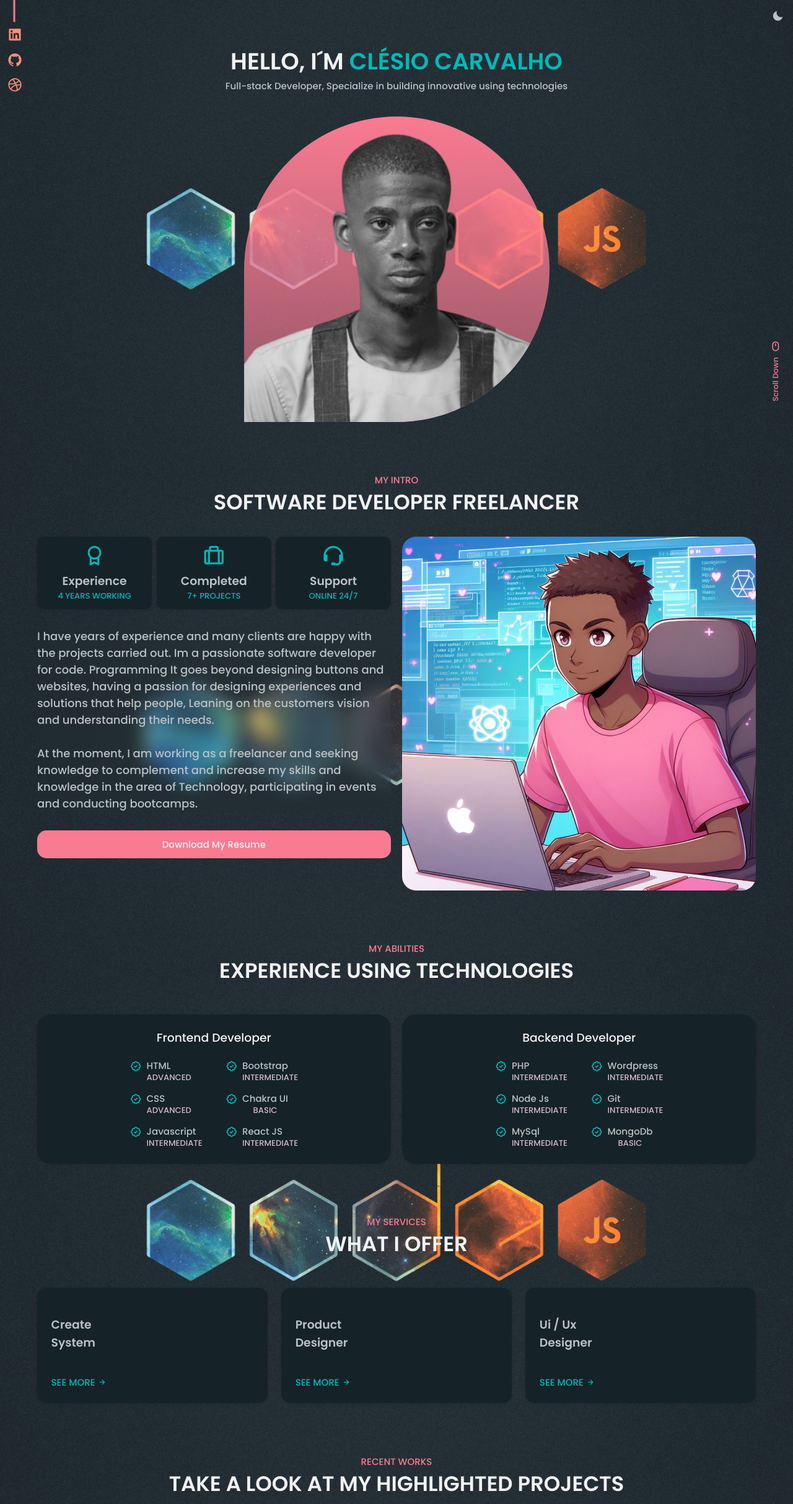
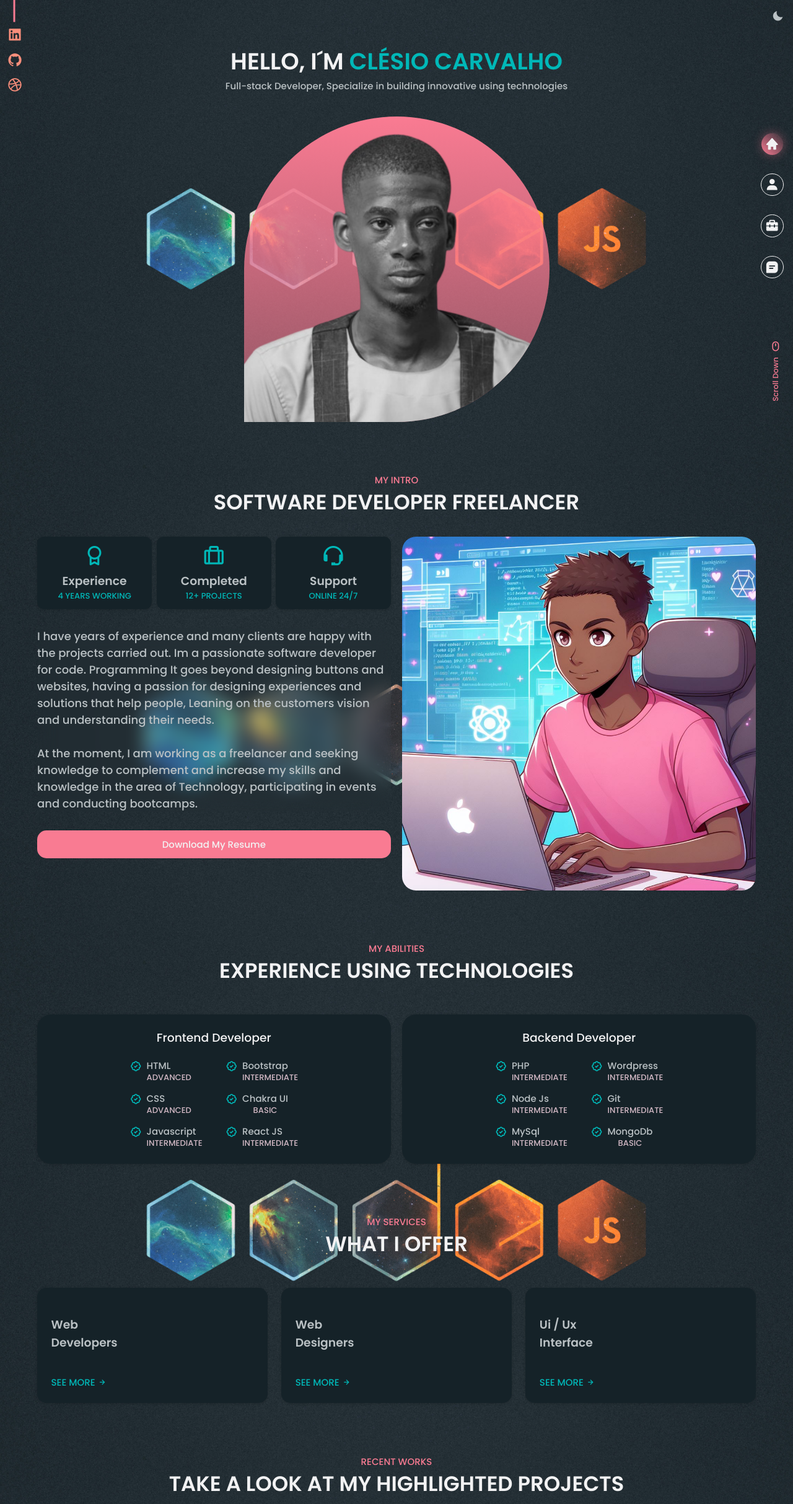
Before and after one commit to Carvalho2019/portfolio, a Next.js app: page / in a window 1280 px wide. Shown: the top 2427 px of the page at 62% size. Built offline with nearby package versions, Linux system fonts and the light colour scheme.

Commit message:
menu lateral for desktop

```diff
--- a/src/components/About/index.tsx
+++ b/src/components/About/index.tsx
@@ -20,7 +20,7 @@ export function About() {
             <div className={styles.box}>
               <i className='bx bx-briefcase-alt'></i>
               <h3>Completed</h3>
-              <span>7+ Projects</span>
+              <span>12+ Projects</span>
             </div>
 
             <div className={styles.box}>
--- a/src/components/Header/styles.module.scss
+++ b/src/components/Header/styles.module.scss
@@ -29,7 +29,6 @@
 
     .navMenu {
       position: fixed;
-      bottom: 1rem;
       background-color: var(--navMenu);
       transition: .4s;
       width: 90%;
@@ -78,6 +77,7 @@
  @media screen  and (max-width:320px){
   .navMenu {
     padding: 1rem 1.5rem;
+    bottom: 1rem;
   }
 }
 
@@ -100,8 +100,47 @@
       max-width: 100vw;
 
       .navMenu {
-        display: none;
-        opacity: 0;
+       /* display: none;
+        opacity: 0;*/
+      display: flex;
+      flex-direction: column;
+      position: fixed;
+      right: .0rem;
+      top: 25%;
+      //bottom: 0;
+      background-color: transparent;
+      transition: .4s;
+      width: 0%;
+      border-radius: 4rem;
+      padding: 1rem 2.25rem;
+      backdrop-filter: blur(0px);
+
+
+      ul {
+        display: flex;
+        justify-content: space-between;
+        flex-direction: column;
+        align-items: center;
+        gap: 2rem;
+
+        a {
+          color: var(--text-color-light);
+          //color: #ececec;
+          font-size: 1.5rem;
+          padding: .4rem;
+          display: flex;
+          border-radius: 5rem;
+          border: 1px solid var(--text-color-light);
+
+          &.active {
+            //background-color: var(--colorBlue);
+            border: 0px solid transparent;
+            background: linear-gradient(45deg, hsla(var(--first-hue), var(--sat), var(--lig), 1), hsla(var(--first-hue), var(--sat), var(--lig), .1));
+            box-shadow: 0 0 16px hsla(var(--first-hue), var(--sat), var(--lig), .4);
+          }
+
+        }
+      }
       }
     }
   }
--- a/src/components/Service/index.tsx
+++ b/src/components/Service/index.tsx
@@ -33,13 +33,13 @@ export function Services() {
       <h2>What I offer</h2>
       <div className={styles.grid}>
       <div className={styles.card}>
-          <h3>Create <br /> System </h3>
+          <h3>Web <br /> Developers </h3>
           <span onClick={openModalTech}>
             See more <i className='bx bx-right-arrow-alt'></i>
           </span>
 
           <Modal
-            titleModal='Create System'
+            titleModal='Web Developers'
             contentModal='Service with more than 3 years of experience Providing quality work to clients and companies'
             isOpen={isOpenTech}
             onRequestClose={onRequestClose}
@@ -48,13 +48,13 @@ export function Services() {
         </div>
 
         <div className={styles.card}>
-          <h3>Product <br /> Designer </h3>
+          <h3>Web <br /> Designers </h3>
           <span onClick={openModalDesign}>
             See more <i className='bx bx-right-arrow-alt'></i>
           </span>
 
           <Modal
-            titleModal='Product Designer'
+            titleModal='Web Designers'
             contentModal='Service with more than 3 years of experience Providing quality work to clients and companies'
             isOpen={isOpenDesign}
             onRequestClose={onRequestClose}
@@ -63,14 +63,14 @@ export function Services() {
         </div>
 
         <div className={styles.card}>
-          <h3>Ui / Ux <br /> Designer</h3>
+          <h3>Ui / Ux <br /> Interface</h3>
           <span onClick={openModalDeveloper}>
             See more <i className='bx bx-right-arrow-alt'></i>
           </span>
 
           <Modal
-            titleModal='Ui / Ux Designer'
-            contentModal='Service with more than 3 years of experience Providing quality work to clients and companies'
+            titleModal='Ui / Ux Interface'
+            contentModal='Beautiful and elegant designs with interfaces that are intuitive, efficient and pleasant to use for the user'
             isOpen={isOpenDeveloper}
             onRequestClose={onRequestClose} />
         </div>
```
